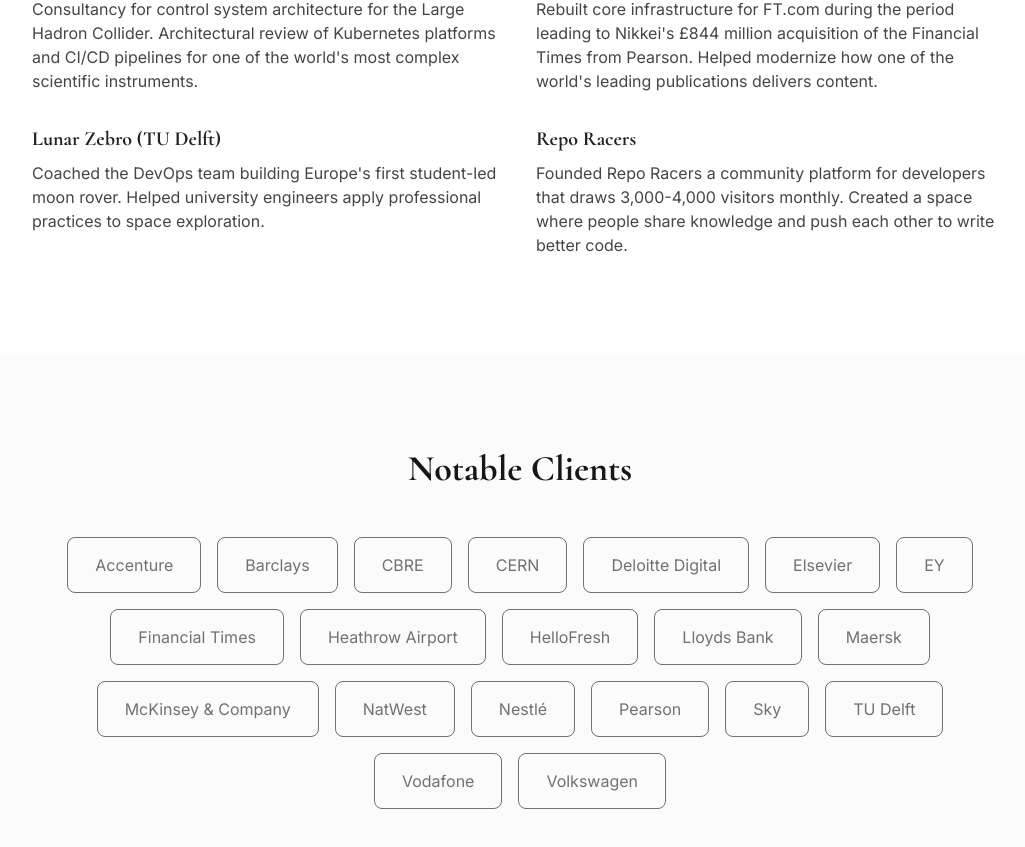
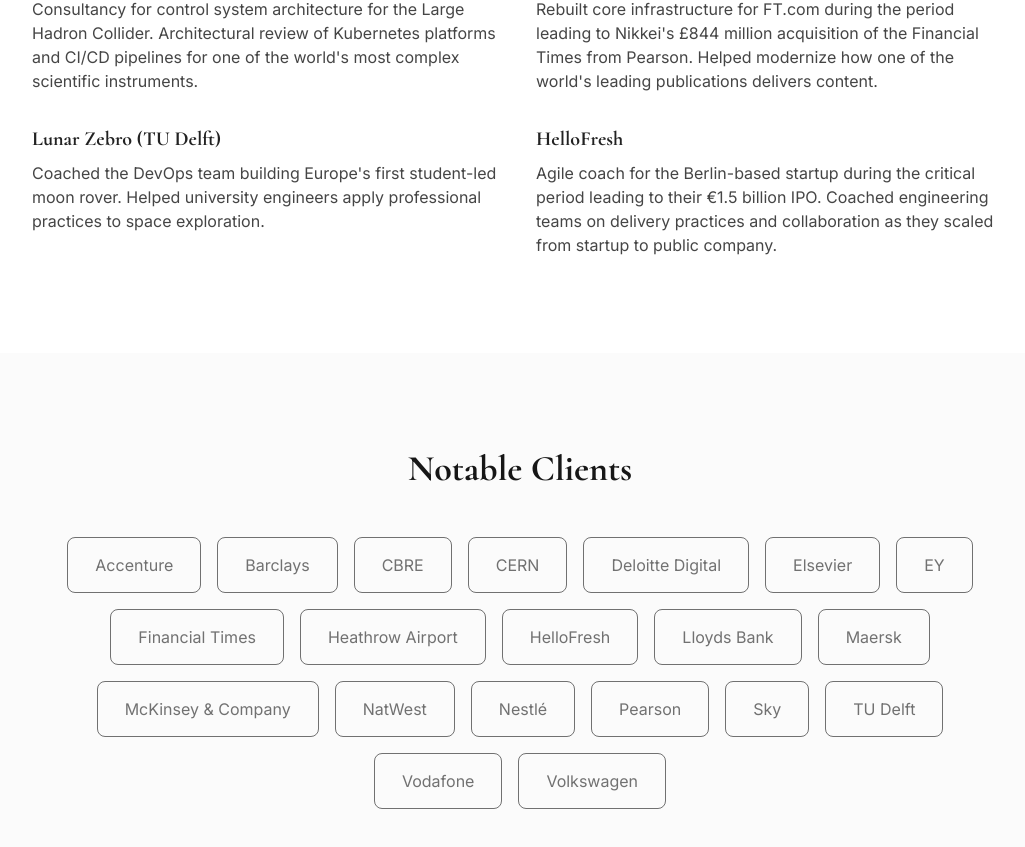
Before and after one commit to DevOpsKev/kevinryan-io, a Next.js app: page / in a window 1280 px wide. Shown: the part 2358-3205 px from the top of the page, without its empty margins (120-1145 px from the left). Built offline with nearby package versions, Linux system fonts and the light colour scheme.

Commit message:
add hellofresh

```diff
--- a/app/page.tsx
+++ b/app/page.tsx
@@ -178,9 +178,9 @@
             </div>
 
             <div>
-              <h3 className="text-xl font-bold mb-2 text-primary font-serif">Repo Racers</h3>
+              <h3 className="text-xl font-bold mb-2 text-primary font-serif">HelloFresh</h3>
               <p className="text-base-content/80">
-                Founded Repo Racers a community platform for developers that draws 3,000-4,000 visitors monthly. Created a space where people share knowledge and push each other to write better code.
+                Agile coach for the Berlin-based startup during the critical period leading to their €1.5 billion IPO. Coached engineering teams on delivery practices and collaboration as they scaled from startup to public company.
               </p>
             </div>
           </div>
```
